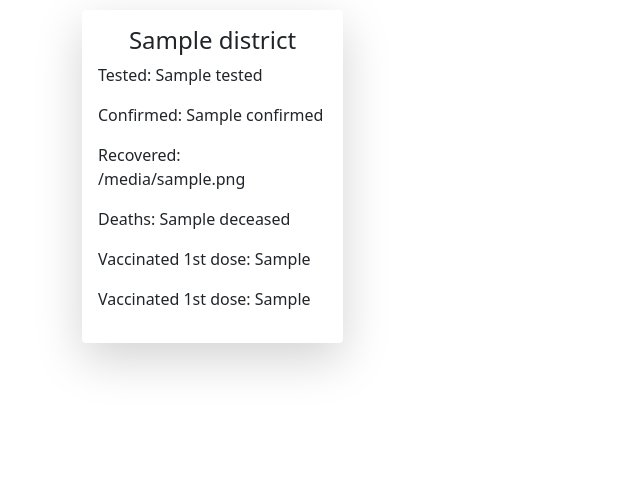
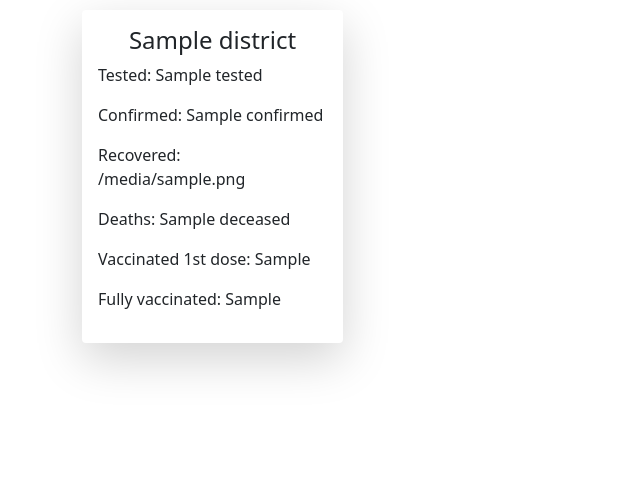
Before and after one commit to lokeshningania1/covid, a Django app: page /1 in a window 1280 px wide. Shown: the top 483 px of the page, without its empty margins (0-640 px from the left). Run offline with Django 3.2, Linux system fonts and the light colour scheme; tables that the repository leaves empty hold one stand-in row (values such as "Sample post"); a database or web service that is not in the repository returns one stand-in record (values such as "Sample title"); data that the repository does not hold is empty.

Commit message:
Update district.html

```diff
--- a/templates/district.html
+++ b/templates/district.html
@@ -22,7 +22,7 @@
                     <p>Recovered: {{i.recovered}}</p>
                     <p>Deaths: {{i.deceased}}</p>
                     <p>Vaccinated 1st dose: {{i.vaccinated1}}</p>
-                    <p>Vaccinated 1st dose: {{i.vaccinated2}}</p>
+                    <p>Fully vaccinated: {{i.vaccinated2}}</p>
                 </div>
             </div>
                 {% endfor %}
```
